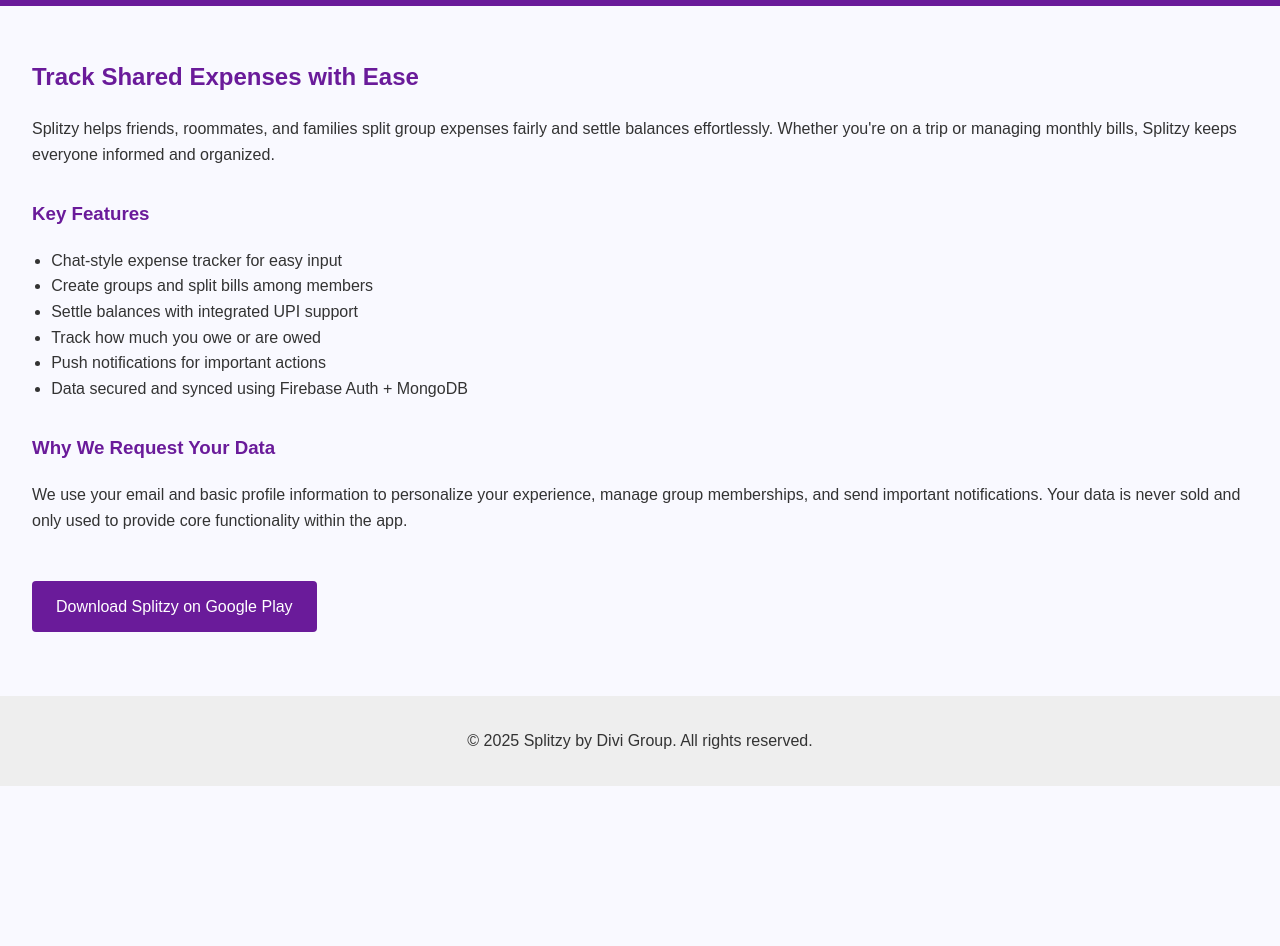
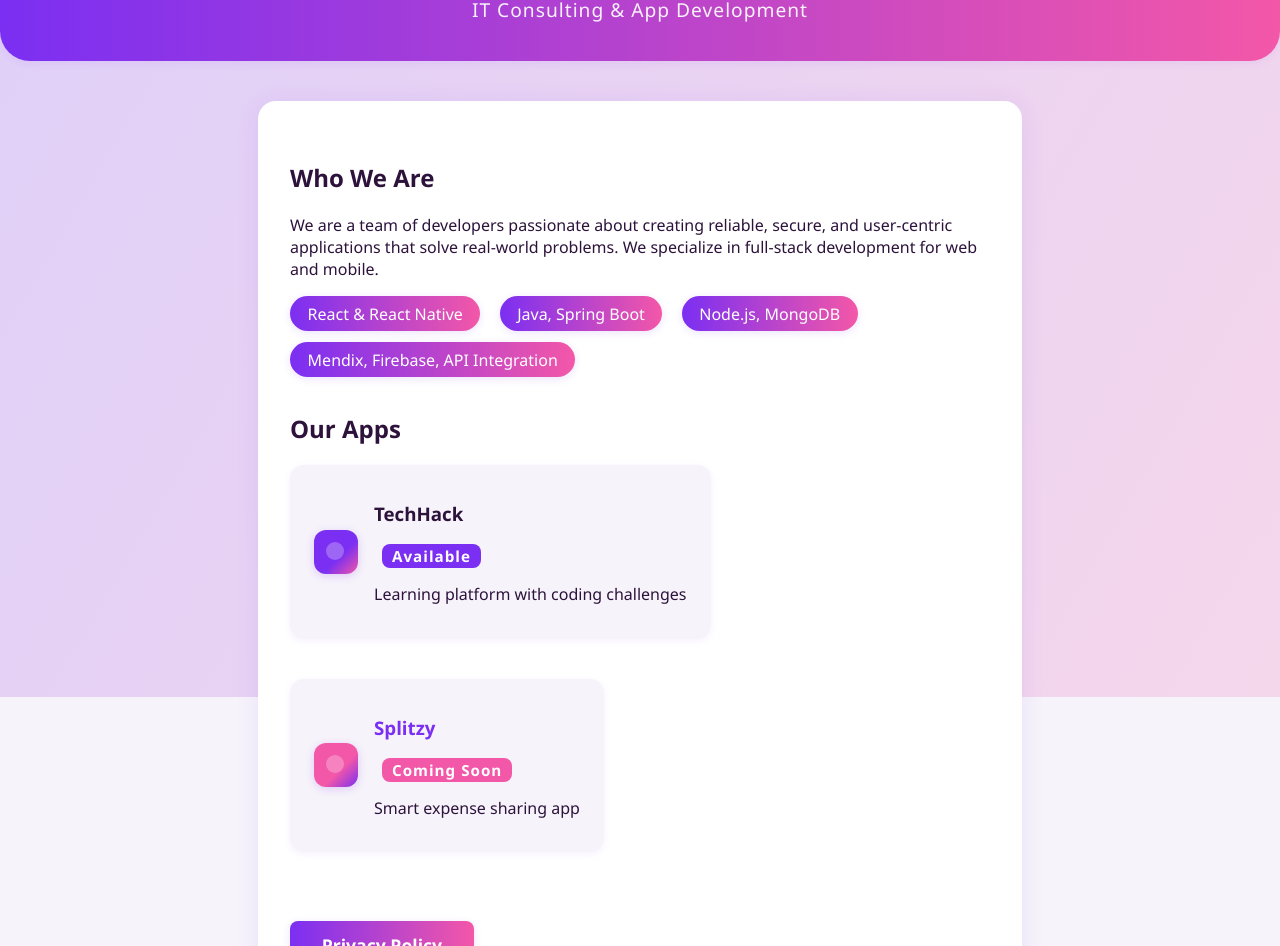
Before and after one commit to divigroup/Aboutdivigroup, a plain HTML site: page index.html in a window 1280 px wide. Shown: the part 103-1049 px from the top of the page. Before the commit the page ends 889 px from the top, so only its background shows below. Drawn offline with Linux system fonts and the light colour scheme.

```diff
--- a/index.html
+++ b/index.html
@@ -1,52 +1,72 @@
-
 <!DOCTYPE html>
 <html lang="en">
 <head>
   <meta charset="UTF-8" />
-  <meta name="viewport" content="width=device-width, initial-scale=1.0" />
-  <meta name="description" content="Splitzy makes it easy to track shared expenses and settle up with friends and family." />
+  <meta name="viewport" content="width=device-width, initial-scale=1" />
+  <meta name="description" content="Divi Group builds smart, scalable applications like Splitzy for modern users." />
+  <title>Divi Group - App Development & Consulting</title>
   <link rel="stylesheet" href="style.css" />
-  <title>Splitzy - Share Expenses with Ease</title>
 </head>
 <body>
+  <div class="animated-bg"></div>
+
   <header>
-    <h1>Splitzy</h1>
-    <nav>
-      <a href="index.html">Home</a>
-      <a href="privacy.html">Privacy Policy</a>
-    </nav>
+    <h1>Divi Group</h1>
+    <p class="subtitle">IT Consulting & App Development</p>
   </header>
 
   <main>
-    <section>
-      <h2>Track Shared Expenses with Ease</h2>
-      <p>Splitzy helps friends, roommates, and families split group expenses fairly and settle balances effortlessly. Whether you're on a trip or managing monthly bills, Splitzy keeps everyone informed and organized.</p>
-    </section>
-
-    <section>
-      <h3>Key Features</h3>
-      <ul>
-        <li>Chat-style expense tracker for easy input</li>
-        <li>Create groups and split bills among members</li>
-        <li>Settle balances with integrated UPI support</li>
-        <li>Track how much you owe or are owed</li>
-        <li>Push notifications for important actions</li>
-        <li>Data secured and synced using Firebase Auth + MongoDB</li>
+    <section class="about animated-fadein">
+      <h2>Who We Are</h2>
+      <p>
+        We are a team of developers passionate about creating reliable, secure, and user-centric applications that solve real-world problems.
+        We specialize in full-stack development for web and mobile.
+      </p>
+      <ul class="skills">
+        <li>React & React Native</li>
+        <li>Java, Spring Boot</li>
+        <li>Node.js, MongoDB</li>
+        <li>Mendix, Firebase, API Integration</li>
       </ul>
     </section>
 
-    <section>
-      <h3>Why We Request Your Data</h3>
-      <p>We use your email and basic profile information to personalize your experience, manage group memberships, and send important notifications. Your data is never sold and only used to provide core functionality within the app.</p>
+    <section class="apps animated-slidein">
+      <h2>Our Apps</h2>
+      <div class="app-list">
+        <div class="app-card">
+          <div class="app-icon hosted"></div>
+          <div>
+            <h3>TechHack</h3>
+            <span class="status hosted">Available</span>
+            <p>Learning platform with coding challenges</p>
+          </div>
+        </div>
+        <div class="app-card">
+          <div class="app-icon soon"></div>
+          <div>
+            <h3><a href="splitzy.html" class="splitzy-link">Splitzy</a></h3>
+            <span class="status soon">Coming Soon</span>
+            <p>Smart expense sharing app</p>
+          </div>
+        </div>
+      </div>
     </section>
 
-    <section>
-      <a class="cta" href="https://play.google.com/store/apps/details?id=com.splitzy.app">Download Splitzy on Google Play</a>
+    <section class="links animated-fadein">
+      <a href="privacy.html" class="button">Privacy Policy</a>
+    </section>
+
+    <section class="contact animated-fadein">
+      <h2>Contact</h2>
+      <div class="contact-info">
+        Email: <a href="mailto:divigroup.tech@gmail.com">divigroup.tech@gmail.com</a><br />
+        Phone: <a href="tel:7023553430">7023553430</a>
+      </div>
     </section>
   </main>
 
   <footer>
-    <p>&copy; 2025 Splitzy by Divi Group. All rights reserved.</p>
+    &copy; 2025 Divi Group. All rights reserved.
   </footer>
 </body>
 </html>
--- a/style.css
+++ b/style.css
@@ -1,60 +1,268 @@
+body {
+  margin: 0;
+  font-family: 'Segoe UI', Arial, sans-serif;
+  background: #f6f3fa;
+  color: #2d133b;
+  min-height: 100vh;
+  display: flex;
+  flex-direction: column;
+  position: relative;
+  overflow-x: hidden;
+}
+.splitzy-link {
+  color: #7b2ff2;
+  text-decoration: none;
+  font-weight: 600;
+}
+.splitzy-link:hover {
+  color: #f357a8;
+  text-decoration: underline;
+}
 
-body {
-  font-family: sans-serif;
-  line-height: 1.6;
-  margin: 0;
-  padding: 0;
-  background: #f9f9ff;
-  color: #333;
+
+.animated-bg {
+  position: fixed;
+  top: 0; left: 0; right: 0; bottom: 0;
+  z-index: 0;
+  background: linear-gradient(120deg, #7b2ff2 0%, #f357a8 100%);
+  opacity: 0.18;
+  animation: bgMove 12s linear infinite alternate;
+  pointer-events: none;
+}
+
+@keyframes bgMove {
+  0% { background-position: 0% 50%; }
+  100% { background-position: 100% 50%; }
 }
 
 header {
-  background: #6a1b9a;
+  background: linear-gradient(90deg, #7b2ff2 0%, #f357a8 100%);
   color: #fff;
-  padding: 1rem;
+  padding: 2rem 1rem 1.2rem 1rem;
   text-align: center;
+  box-shadow: 0 2px 8px rgba(123,47,242,0.08);
+  border-bottom-left-radius: 30px;
+  border-bottom-right-radius: 30px;
+  z-index: 1;
+  position: relative;
 }
 
 header h1 {
   margin: 0;
-  font-size: 2rem;
+  font-size: 2.7rem;
+  letter-spacing: 2px;
+  font-weight: 700;
+  text-shadow: 0 2px 8px #7b2ff255;
 }
 
-nav a {
-  color: #fff;
-  margin: 0 1rem;
-  text-decoration: none;
-  font-weight: bold;
+.subtitle {
+  font-size: 1.2rem;
+  margin-top: 0.5rem;
+  opacity: 0.93;
+  font-weight: 500;
+  letter-spacing: 1px;
 }
 
 main {
-  padding: 2rem;
+  flex: 1;
+  max-width: 700px;
+  margin: 2.5rem auto 1.5rem auto;
+  background: #fff;
+  border-radius: 18px;
+  box-shadow: 0 2px 24px rgba(123,47,242,0.09);
+  padding: 2.5rem 2rem 2rem 2rem;
+  position: relative;
+  z-index: 1;
+  animation: mainFadeIn 1.2s cubic-bezier(.77,0,.18,1) 0.2s backwards;
+}
+
+@keyframes mainFadeIn {
+  from { opacity: 0; transform: translateY(40px);}
+  to { opacity: 1; transform: translateY(0);}
 }
 
 section {
-  margin-bottom: 2rem;
+  margin-bottom: 2.2rem;
 }
 
-h2, h3 {
-  color: #6a1b9a;
+.about .highlight {
+  color: #7b2ff2;
+  font-weight: 600;
+  font-size: 1.08em;
 }
 
-ul {
-  padding-left: 1.2rem;
+.skills {
+  display: flex;
+  flex-wrap: wrap;
+  gap: 0.7em 1.2em;
+  margin: 1em 0 0.5em 0;
+  padding: 0;
+  list-style: none;
 }
 
-.cta {
-  background: #6a1b9a;
+.skills li {
+  background: linear-gradient(90deg, #7b2ff2 0%, #f357a8 100%);
   color: #fff;
-  padding: 0.8rem 1.5rem;
+  padding: 0.4em 1.1em;
+  border-radius: 18px;
+  font-size: 1em;
+  font-weight: 500;
+  box-shadow: 0 2px 8px #7b2ff222;
+  transition: transform 0.2s;
+}
+.skills li:hover {
+  transform: scale(1.07);
+}
+
+.app-list {
+  display: flex;
+  gap: 1.5em;
+  flex-wrap: wrap;
+  justify-content: flex-start;
+}
+
+.app-card {
+  display: flex;
+  align-items: center;
+  background: #f6f3fa;
+  border-radius: 14px;
+  box-shadow: 0 2px 8px #7b2ff211;
+  padding: 1.1em 1.5em;
+  min-width: 210px;
+  margin-bottom: 1em;
+  animation: cardPop 0.8s cubic-bezier(.77,0,.18,1) backwards;
+}
+.app-card:nth-child(2) { animation-delay: 0.2s; }
+
+@keyframes cardPop {
+  from { opacity: 0; transform: scale(0.92);}
+  to { opacity: 1; transform: scale(1);}
+}
+
+.app-icon {
+  width: 44px;
+  height: 44px;
+  border-radius: 12px;
+  margin-right: 1em;
+  background: linear-gradient(135deg, #7b2ff2 60%, #f357a8 100%);
+  box-shadow: 0 2px 8px #7b2ff233;
+  position: relative;
+}
+.app-icon.soon {
+  background: linear-gradient(135deg, #f357a8 60%, #7b2ff2 100%);
+}
+.app-icon::after {
+  content: "";
+  display: block;
+  width: 18px;
+  height: 18px;
+  border-radius: 50%;
+  background: #fff4;
+  position: absolute;
+  top: 12px; left: 12px;
+}
+
+.status {
+  font-size: 0.95em;
+  padding: 2px 10px;
+  border-radius: 8px;
+  margin-left: 8px;
+  font-weight: 600;
+  letter-spacing: 1px;
+}
+
+.status.hosted {
+  background: #7b2ff2;
+  color: #fff;
+}
+
+.status.soon {
+  background: #f357a8;
+  color: #fff;
+}
+
+.button {
+  display: inline-block;
+  background: linear-gradient(90deg, #7b2ff2 0%, #f357a8 100%);
+  color: #fff;
+  padding: 0.7em 1.8em;
+  border-radius: 8px;
   text-decoration: none;
+  font-weight: 600;
+  margin-top: 1em;
+  font-size: 1.1em;
+  box-shadow: 0 2px 8px #7b2ff222;
+  transition: background 0.2s, transform 0.2s;
+  border: none;
+  cursor: pointer;
+}
+.button:hover {
+  background: linear-gradient(90deg, #f357a8 0%, #7b2ff2 100%);
+  transform: translateY(-2px) scale(1.04);
+}
+
+.contact-info {
+  background: #f6f3fa;
+  border-radius: 10px;
+  padding: 1em 1.5em;
+  font-size: 1.08em;
+  box-shadow: 0 2px 8px #7b2ff211;
   display: inline-block;
-  border-radius: 4px;
-  margin-top: 1rem;
+}
+
+.contact-info a {
+  color: #7b2ff2;
+  text-decoration: none;
+  font-weight: 500;
+  transition: color 0.2s;
+}
+.contact-info a:hover {
+  color: #f357a8;
 }
 
 footer {
-  background: #eee;
+  background: #2d133b;
+  color: #fff;
   text-align: center;
-  padding: 1rem;
+  padding: 1rem 0;
+  font-size: 1rem;
+  margin-top: auto;
+  letter-spacing: 1px;
+  border-top-left-radius: 18px;
+  border-top-right-radius: 18px;
+  z-index: 1;
+  position: relative;
+  box-shadow: 0 -2px 16px #7b2ff211;
 }
+
+.animated-fadein {
+  opacity: 0;
+  animation: fadeIn 1.2s forwards;
+}
+.animated-fadein:nth-of-type(1) { animation-delay: 0.2s; }
+.animated-fadein:nth-of-type(2) { animation-delay: 0.4s; }
+.animated-fadein:nth-of-type(3) { animation-delay: 0.6s; }
+
+@keyframes fadeIn {
+  to { opacity: 1; }
+}
+
+.animated-slidein {
+  opacity: 0;
+  transform: translateX(-40px);
+  animation: slideIn 1.2s forwards 0.5s;
+}
+@keyframes slideIn {
+  to { opacity: 1; transform: translateX(0);}
+}
+
+@media (max-width: 700px) {
+  main {
+    padding: 1.2rem 0.5rem;
+    max-width: 98vw;
+  }
+  .app-list {
+    flex-direction: column;
+    gap: 0.7em;
+  }
+}
```
Also changed, not shown: privacy.html (+30 -31 lines).
